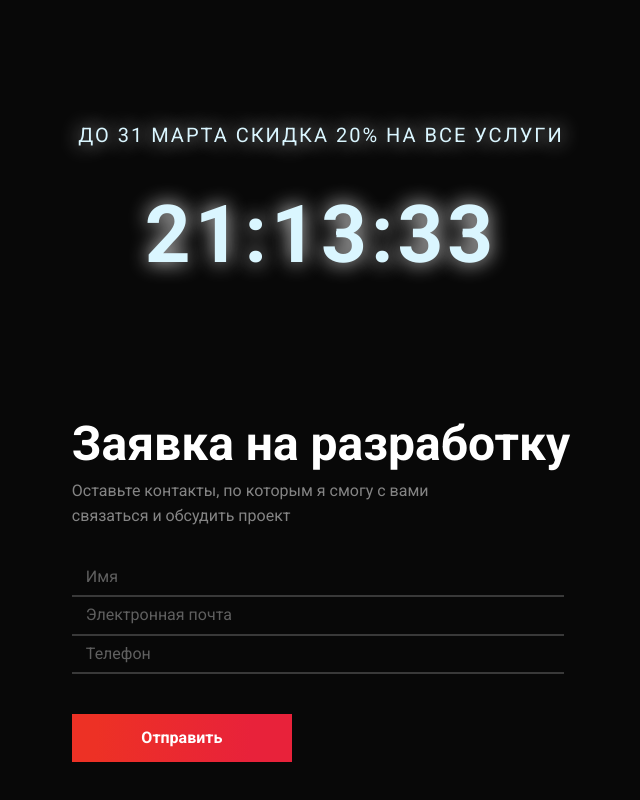
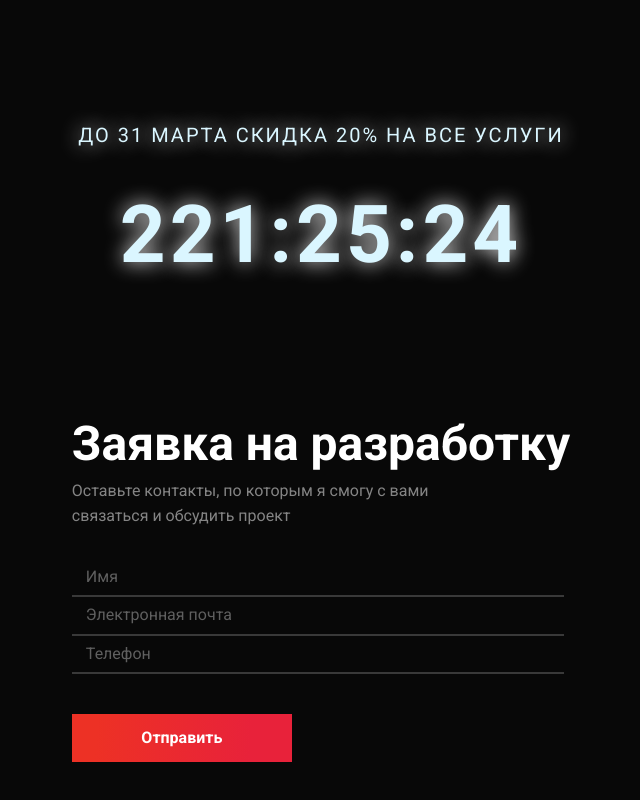
Before and after one commit to lukashevich-vitaly/portfolio_promo, a plain HTML site: page index.html in a window 1280 px wide. Shown: the part 2478-3278 px from the top of the page, without its empty margins (319-959 px from the left). Drawn offline with Linux system fonts and the light colour scheme.

Commit message:
feat: create timer

```diff
--- a/index.html
+++ b/index.html
@@ -13,6 +13,7 @@
 	<script src="./js/modal.js" defer></script>
 	<script src="./js/menu.js" defer></script>
 	<script src="./js/accordeon.js" defer></script>
+	<script src="./js/timer.js" defer></script>
 </head>
 
 <body>
--- /dev/null
+++ b/js/timer.js
@@ -0,0 +1,28 @@
+const timerBlock = document.querySelector('.timer__time');
+const deadline = '31 march 2022';
+let interval
+
+const updateClock = () => {
+    const date = new Date().getTime();
+    const dateDeadline = new Date(deadline).getTime();
+    const dateRemaining = (dateDeadline - date) / 1000;
+
+    const hours = Math.floor(dateRemaining / 60 /60);
+    const minutes = Math.floor((dateRemaining / 60) % 60);
+    const seconds = Math.floor(dateRemaining % 60);
+
+    const fHours = hours < 10 ? '0' + hours : hours;
+    const fMinutes = minutes < 10 ? '0' + minutes : minutes;
+    const fSeconds = seconds < 10 ? '0' + seconds : seconds;
+
+    timerBlock.textContent = `${fHours}:${fMinutes}:${fSeconds}`;
+
+    if (dateRemaining <= 0) {
+        clearInterval(interval)
+        timerBlock.textContent = '00:00:00';
+    }
+};
+
+updateClock();
+
+interval = setInterval(updateClock, 500);
```
